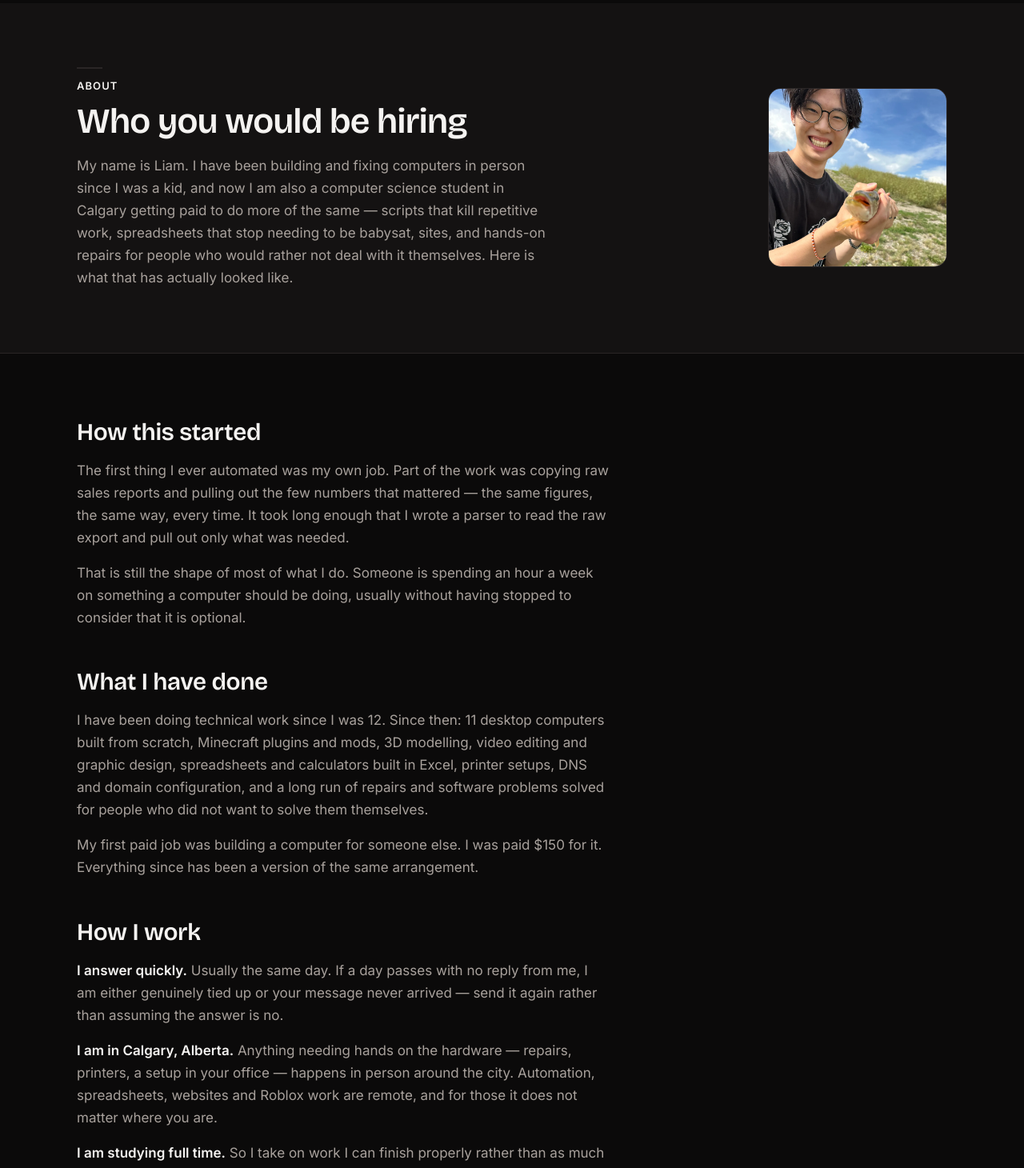
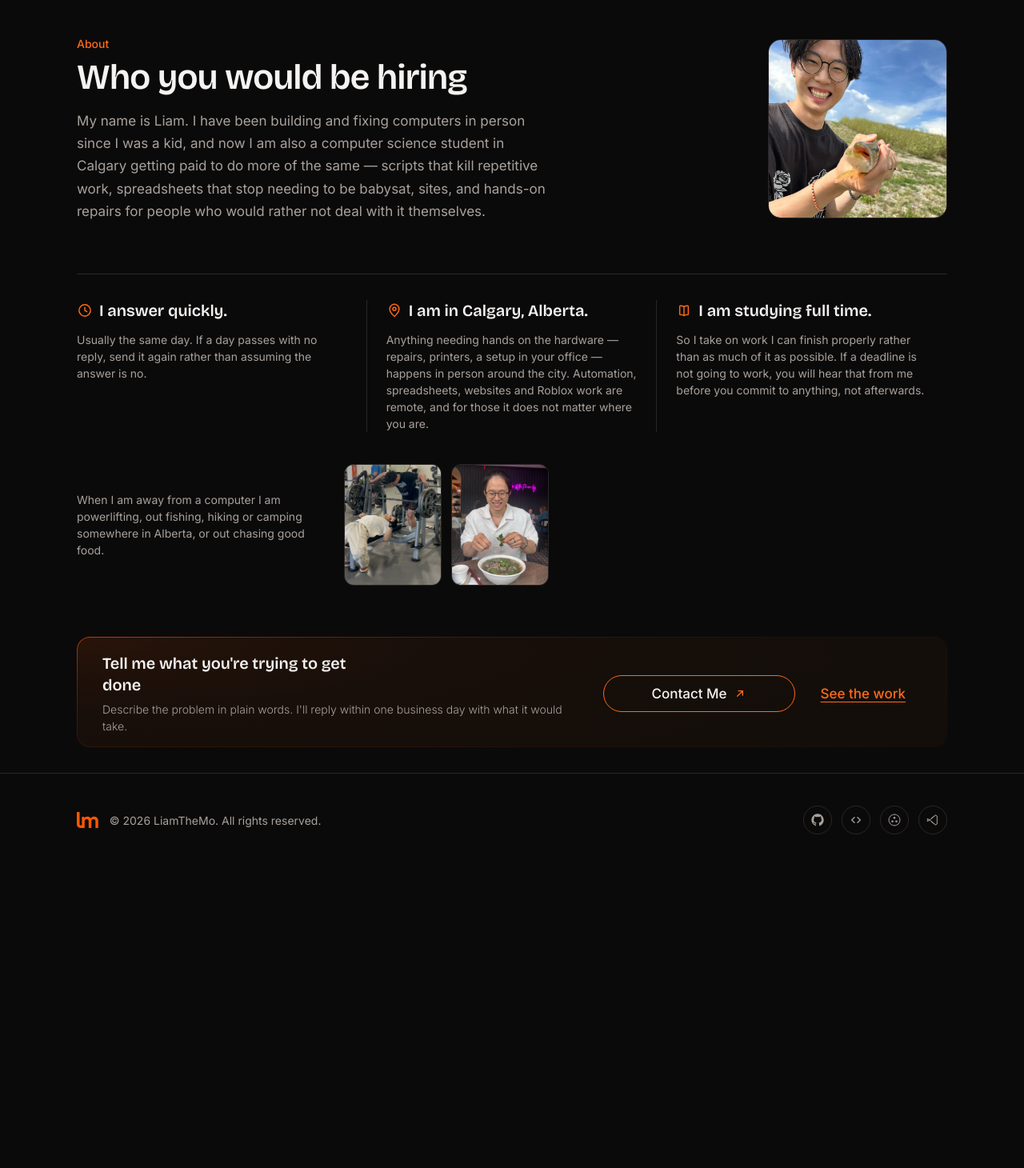
Before and after one commit to OrangeCheasy/LiamTheMo-Freelance-Website, a Next.js app in the folder liamthemo-freelance-website/: page /about in a window 1280 px wide. Shown: the part 60-1520 px from the top of the page at 80% size. After the commit the page ends 1143 px from the top, so only its background shows below. Built offline with nearby package versions, Linux system fonts and the light colour scheme.

Commit message:
about me page rework

```diff
--- a/liamthemo-freelance-website/src/app/about/page.tsx
+++ b/liamthemo-freelance-website/src/app/about/page.tsx
@@ -1,55 +1,111 @@
 import type { Metadata } from "next";
 import Image from "next/image";
 import CTASection from "@/components/CTASection";
-import Eyebrow from "@/components/Eyebrow";
 
 /*
-  About (CLAUDE.md §14 step 6). Fully static — no data, no dynamic APIs — so it
-  prerenders and is served from the assets binding without invoking the Worker
-  (§4.1).
+  About (CLAUDE.md §15 step 6, Phase R6). Fully static — no data, no dynamic
+  APIs — so it prerenders and is served from the assets binding without
+  invoking the Worker (§4.1).
 
-  This is a trust page, not a biography. A visitor arrives with one question —
-  can I rely on this person — and the page answers it with what is verifiably
-  true: the work already done, where it happens, and how fast a message gets
-  answered. Every sentence here came from the owner. Nothing is inferred.
+  R6 RESTYLE — presentation AND a content cut, not just a rhythm match.
+  This page previously ran header band → "How this started" → "What I have
+  done" → "How I work" → photo pair → CTA, closer to a biography than the
+  "one screen plus a CTASection" a trust page needs (owner call, 2026-08-20).
+  "How this started" and "What I have done" are cut entirely, not condensed
+  — the owner picked three specific facts to carry the page (response time,
+  location, full-time study) and did not select the track-record summary, so
+  that content doesn't appear here in any form. Nothing below is new copy:
+  every sentence is reused, sentence-for-sentence or lightly trimmed, from
+  the version this replaced.
 
-  Deliberately absent, per §10 and the owner's own material:
-  - No years-of-experience figure. "Since I was 12" is a true start date, not a
-    claim of professional tenure, and is phrased so it cannot be read as one.
-  - No credentials beyond "studying computer science", which is current fact.
-  - No origin story about a love of technology.
+  HEADER BAND DROPPED, same move as R3/R4/R5 (Services, Portfolio, Contact):
+  the old full-bleed `border-b bg-surface` band and the `Eyebrow` rule are
+  gone, replaced by the plain max-w-6xl container with an accent micro-label
+  above the heading that's now the site-wide convention.
 
-  PHOTOS. Three real, owner-supplied photos (public/about) replace what used to
-  be a TODO here. fish.webp is the identity shot — a real face is what "who you
-  would be hiring" (the h1) is actually asking for, so it sits in the header
-  band beside the h1, same placement the original TODO called for. gym.webp and
-  food.webp illustrate the closing line about life away from the computer and
-  sit beside it as a pair. Same three files in both themes (§9.2 covers colour
-  tokens, not photographs — there is no "dark version" of a photo to swap to),
-  so no theme-swap wiring like the portfolio screenshots.
+  THE FACTS ROW is the home page's "About Me" layout — label, then rule
+  dividers between icon-led columns — used as a STRUCTURE, not restocked
+  with its content. The owner was explicit: that block is "a reasonable
+  starting point" for the shape, but §11's "no generic virtue blocks" rule
+  still holds for this page, so the three columns below are operating facts
+  a client can hold the owner to (response time, where in-person work
+  happens, why capacity is limited), not "Clean code / Thoughtful design /
+  Problem solver." §9.6's trio-restoration override is scoped to the home
+  page's About section specifically and doesn't extend here.
+
+  PHOTOS. All three (owner call) — fish.webp stays beside the h1 as the
+  identity shot; gym.webp and food.webp stay as the pair under the facts row,
+  now carrying the one line of copy that used to close the old "How I work"
+  section rather than a new caption invented for them.
 */
 
 export const metadata: Metadata = {
   title: "About",
   description:
-    "A computer science student in Calgary who builds automation, spreadsheets and websites, and fixes computers — what I have actually done, and how I work.",
+    "A computer science student in Calgary who builds automation, spreadsheets and websites, and fixes computers in person — how fast I reply and how I work.",
   openGraph: {
     type: "website",
     title: "About",
     description:
-      "A computer science student in Calgary who builds automation, spreadsheets and websites, and fixes computers.",
+      "A computer science student in Calgary who builds automation, spreadsheets and websites, and fixes computers in person.",
   },
 };
+
+// Three operating facts, not values — each one is something a client can
+// hold the owner to. See the file-level note on why this isn't the home
+// page's virtue trio despite sharing its layout.
+const facts: {
+  title: string;
+  description: string;
+  icon: React.ReactNode;
+}[] = [
+  {
+    title: "I answer quickly.",
+    description:
+      "Usually the same day. If a day passes with no reply, send it again rather than assuming the answer is no.",
+    // Clock.
+    icon: (
+      <>
+        <circle cx="12" cy="12" r="8.6" />
+        <path d="M12 7.5V12l3.2 1.9" />
+      </>
+    ),
+  },
+  {
+    title: "I am in Calgary, Alberta.",
+    description:
+      "Anything needing hands on the hardware — repairs, printers, a setup in your office — happens in person around the city. Automation, spreadsheets, websites and Roblox work are remote, and for those it does not matter where you are.",
+    // Map pin.
+    icon: (
+      <>
+        <path d="M12 21s-7-6.2-7-11.2A7 7 0 0 1 19 9.8C19 14.8 12 21 12 21Z" />
+        <circle cx="12" cy="9.8" r="2.4" />
+      </>
+    ),
+  },
+  {
+    title: "I am studying full time.",
+    description:
+      "So I take on work I can finish properly rather than as much of it as possible. If a deadline is not going to work, you will hear that from me before you commit to anything, not afterwards.",
+    // Open book.
+    icon: (
+      <>
+        <path d="M12 6.5c-1.6-1.1-3.6-1.6-5.5-1.4a1 1 0 0 0-.9 1v11.4a1 1 0 0 0 1.1 1c1.8-.2 3.7.3 5.3 1.4 1.6-1.1 3.5-1.6 5.3-1.4a1 1 0 0 0 1.1-1V6.1a1 1 0 0 0-.9-1c-1.9-.2-3.9.3-5.5 1.4Z" />
+        <path d="M12 6.5v13" />
+      </>
+    ),
+  },
+];
 
 export default function AboutPage() {
   return (
     <>
-      <section className="border-b border-border bg-surface">
-        <div className="mx-auto max-w-6xl px-5 py-16 sm:px-8 sm:py-20">
+      <section className="relative">
+        <div className="relative mx-auto max-w-6xl px-5 pt-8 pb-6 sm:px-8 sm:pt-10 sm:pb-8">
           <div className="flex flex-col-reverse items-start gap-8 sm:flex-row sm:items-center sm:justify-between">
             <div>
-              <Eyebrow>About</Eyebrow>
-              <h1 className="mt-3 max-w-[20ch] text-h1 text-text">
+              <p className="text-small font-medium text-accent">About</p>
+              <h1 className="mt-2 max-w-[20ch] text-h1 text-text">
                 Who you would be hiring
               </h1>
               <p className="mt-4 max-w-[56ch] text-body text-text-muted">
@@ -58,8 +114,7 @@ export default function AboutPage() {
                 student in Calgary getting paid to do more of the same —
                 scripts that kill repetitive work, spreadsheets that stop
                 needing to be babysat, sites, and hands-on repairs for people
-                who would rather not deal with it themselves. Here is what that
-                has actually looked like.
+                who would rather not deal with it themselves.
               </p>
             </div>
             <div className="relative aspect-square w-40 shrink-0 overflow-hidden rounded-2xl border border-border sm:w-56">
@@ -76,81 +131,46 @@ export default function AboutPage() {
         </div>
       </section>
 
-      <section className="mx-auto max-w-6xl px-5 py-16 sm:px-8 sm:py-20">
-        <div className="max-w-[62ch]">
-          <h2 className="text-h2 text-text">How this started</h2>
-          <p className="mt-4 text-body text-text-muted">
-            The first thing I ever automated was my own job. Part of the work
-            was copying raw sales reports and pulling out the few numbers that
-            mattered — the same figures, the same way, every time. It took long
-            enough that I wrote a parser to read the raw export and pull out
-            only what was needed.
-          </p>
-          <p className="mt-4 text-body text-text-muted">
-            That is still the shape of most of what I do. Someone is spending an
-            hour a week on something a computer should be doing, usually without
-            having stopped to consider that it is optional.
-          </p>
+      <section className="mx-auto max-w-6xl px-5 py-6 sm:px-8 sm:py-8">
+        <div className="border-t border-border pt-8">
+          <div className="grid gap-8 sm:grid-cols-3 sm:gap-0 sm:divide-x sm:divide-border">
+            {facts.map((fact) => (
+              <div key={fact.title} className="sm:px-6 sm:first:pl-0">
+                <div className="flex items-center gap-2">
+                  <svg
+                    aria-hidden="true"
+                    viewBox="0 0 24 24"
+                    fill="none"
+                    stroke="currentColor"
+                    strokeWidth={1.75}
+                    strokeLinecap="round"
+                    strokeLinejoin="round"
+                    className="h-5 w-5 shrink-0 text-accent"
+                  >
+                    {fact.icon}
+                  </svg>
+                  <h2 className="text-h3 text-text">{fact.title}</h2>
+                </div>
+                <p className="mt-3 text-small text-text-muted">
+                  {fact.description}
+                </p>
+              </div>
+            ))}
+          </div>
+        </div>
 
-          <h2 className="mt-12 text-h2 text-text">What I have done</h2>
-          <p className="mt-4 text-body text-text-muted">
-            I have been doing technical work since I was 12. Since then: 11
-            desktop computers built from scratch, Minecraft plugins and mods,
-            3D modelling, video editing and graphic design, spreadsheets and
-            calculators built in Excel, printer setups, DNS and domain
-            configuration, and a long run of repairs and software problems
-            solved for people who did not want to solve them themselves.
-          </p>
-          <p className="mt-4 text-body text-text-muted">
-            My first paid job was building a computer for someone else. I was
-            paid $150 for it. Everything since has been a version of the same
-            arrangement.
-          </p>
-
-          <h2 className="mt-12 text-h2 text-text">How I work</h2>
-          {/*
-            Three operating facts, not values. Each one is something a client
-            can hold me to, which is the only kind of statement that does any
-            work on a page like this.
-          */}
-          <ul className="mt-4 space-y-4">
-            <li className="text-body text-text-muted">
-              <span className="font-semibold text-text">I answer quickly.</span>{" "}
-              Usually the same day. If a day passes with no reply from me, I am
-              either genuinely tied up or your message never arrived — send it
-              again rather than assuming the answer is no.
-            </li>
-            <li className="text-body text-text-muted">
-              <span className="font-semibold text-text">
-                I am in Calgary, Alberta.
-              </span>{" "}
-              Anything needing hands on the hardware — repairs, printers, a
-              setup in your office — happens in person around the city.
-              Automation, spreadsheets, websites and Roblox work are remote, and
-              for those it does not matter where you are.
-            </li>
-            <li className="text-body text-text-muted">
-              <span className="font-semibold text-text">
-                I am studying full time.
-              </span>{" "}
-              So I take on work I can finish properly rather than as much of it
-              as possible. If a deadline is not going to work, you will hear
-              that from me before you commit to anything, not afterwards.
-            </li>
-          </ul>
-
-          <p className="mt-12 text-body text-text-muted">
+        <div className="mt-10 flex flex-col gap-4 sm:flex-row sm:items-center">
+          <p className="max-w-[36ch] text-small text-text-muted">
             When I am away from a computer I am powerlifting, out fishing,
             hiking or camping somewhere in Alberta, or out chasing good food.
           </p>
-
-          <div className="mt-6 grid grid-cols-2 gap-4">
+          <div className="grid shrink-0 grid-cols-2 gap-3 sm:w-64">
             <div className="relative aspect-[4/5] overflow-hidden rounded-xl border border-border">
               <Image
                 src="/about/gym.webp"
                 alt="Liam at the gym on a bench press with a training partner."
                 fill
-                sizes="(min-width: 640px) 29ch, 45vw"
+                sizes="8rem"
                 className="object-cover"
               />
             </div>
@@ -159,7 +179,7 @@ export default function AboutPage() {
                 src="/about/food.webp"
                 alt="Liam adding fresh herbs to a bowl of pho at a restaurant."
                 fill
-                sizes="(min-width: 640px) 29ch, 45vw"
+                sizes="8rem"
                 className="object-cover"
               />
             </div>
```
